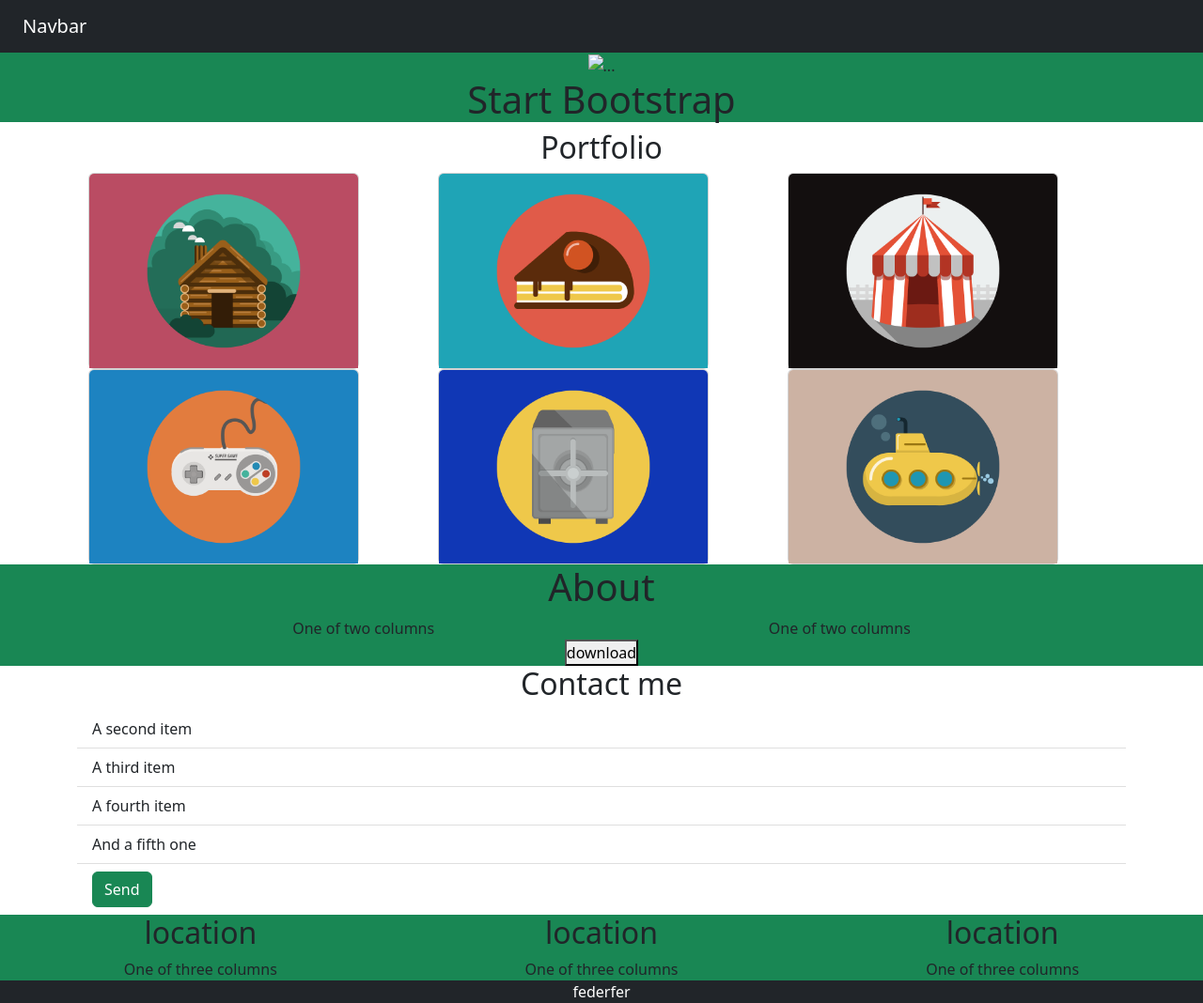
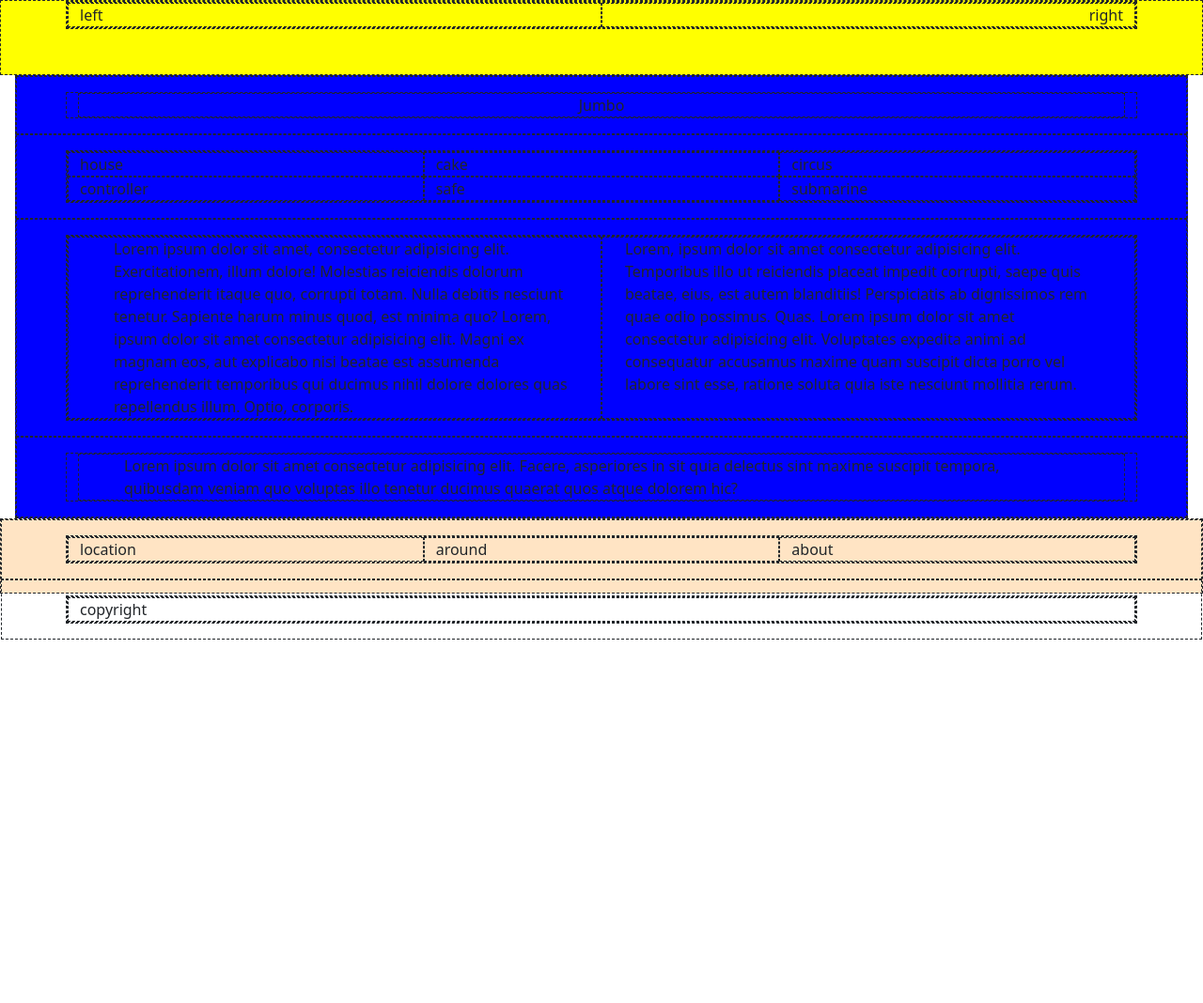
Before and after one commit to SimoneBaca/html-css-bootstrap-freelancer, a plain HTML site: page index.html in a window 1280 px wide. Shown: the whole page at 94% size. After the commit the page ends 800 px from the top, so only its background shows below. Drawn offline with nearby package versions, Linux system fonts and the light colour scheme.

Commit message:
bootstrap_layout

```diff
--- a/index.html
+++ b/index.html
@@ -1,137 +1,175 @@
 <!DOCTYPE html>
 <html lang="en">
+
   <head>
+    <title>Bootstrap Freelancer</title>
+
     <meta charset="UTF-8">
     <meta http-equiv="X-UA-Compatible" content="IE=edge">
     <meta name="viewport" content="width=device-width, initial-scale=1.0">
+
+
     <link
       href="https://cdn.jsdelivr.net/npm/bootstrap@5.2.3/dist/css/bootstrap.min.css"
       rel="stylesheet"
       integrity="sha384-rbsA2VBKQhggwzxH7pPCaAqO46MgnOM80zW1RWuH61DGLwZJEdK2Kadq2F9CUG65"
       crossorigin="anonymous">
+
+    <link rel="stylesheet"
+      href="https://cdnjs.cloudflare.com/ajax/libs/font-awesome/6.3.0/css/all.min.css"
+      integrity="sha512-SzlrxWUlpfuzQ+pcUCosxcglQRNAq/DZjVsC0lE40xsADsfeQoEypE+enwcOiGjk/bSuGGKHEyjSoQ1zVisanQ=="
+      crossorigin="anonymous" referrerpolicy="no-referrer" />
+
     <link rel="stylesheet" href="./style.css">
-        <title>Bootstrap</title>
+
+    <script defer
+      src="https://cdn.jsdelivr.net/npm/bootstrap@5.2.3/dist/js/bootstrap.bundle.min.js"
+      integrity="sha384-kenU1KFdBIe4zVF0s0G1M5b4hcpxyD9F7jL+jjXkk+Q2h455rYXK/7HAuoJl+0I4"
+      crossorigin="anonymous"></script>
   </head>
-    <body>
-        <div class="container-fluid bg-dark">
-            <nav class="navbar navbar-dark bg-dark">
-                <div class="container-fluid">
-                    <a class="navbar-brand" href="#">Navbar</a>
+
+  <body class="debug">
+    <header id="app_header">
+      <div class="container">
+        <div class="row justify-content-between">
+          <div class="col d-flex align-items-center">
+            left
           </div>
-            </nav>
-        </div>
-        <main>
-            <div class="container-fluid bg-success">
-                <div class="text-center ">
-                    <img src="" class="" alt="...">
-                    <h1>Start Bootstrap</h1>
-                </div>
-            </div>
-            <div class="container">
-                <div class="container text-center">
-                    <h2>Portfolio</h2>
-                    <div class="row row-cols-3">
-                        <div class="col-sm"><div class="card" style="width:
-                                18rem;">
-                                <img src="./img/cabin.png" class="card-img-top" alt="...">
-                            </div></div>
-                            <div class="col-sm"><div class="card" style="width:
-                                18rem;">
-                                <img src="./img/cake.png" class="card-img-top" alt="...">
-                            </div></div>
-                            <div class="col-sm"><div class="card" style="width:
-                                18rem;">
-                                <img src="./img/circus.png" class="card-img-top" alt="...">
-                            </div></div>
-                            <div class="col-sm"><div class="card" style="width:
-                                18rem;">
-                                <img src="./img/game.png" class="card-img-top" alt="...">
-                            </div></div>
-                            <div class="col-sm"><div class="card" style="width:
-                                18rem;">
-                                <img src="./img/safe.png" class="card-img-top" alt="...">
-                            </div></div>
-                            <div class="col-sm"><div class="card" style="width:
-                                18rem;">
-                                <img src="./img/submarine.png" class="card-img-top" alt="...">
-                            </div></div>
-                    </div>
-                </div>
-            </div>
-            <div class="container-fluid bg-success">
-            <div class="container">
-                <div class="text-center ">
-                    <h1>About</h1>
-                    <div class="row justify-content-evenly">
-                        <div class="col-4">
-                          One of two columns
-                        </div>
-                        <div class="col-4">
-                          One of two columns
+
+          <div class="col d-flex justify-content-end align-items-center">
+            right
           </div>
 
         </div>
-                      <button type="button" class="">download</button>
+      </div>
+
+    </header>
+
+    <main id="app_main">
+      <section class="py-3" id="jumbotron">
+        <div class="container">
+          <div class="d-flex flex-column justify-content-center
+            align-items-center">
+            Jumbo
+          </div>
+
+        </div>
+
+      </section>
+
+      <section class="py-3" id="portfolio">
+        <div class="container">
+          <div class="row row-cols-1 row-cols-md-2 row-cols-lg-3">
+            <div class="col">
+              house
+            </div>
+
+            <div class="col">
+              cake
+            </div>
+
+            <div class="col">
+              circus
+            </div>
+
+            <div class="col">
+              controller
+            </div>
+
+            <div class="col">
+              safe
+            </div>
+
+            <div class="col">
+              submarine
+            </div>
+
+          </div>
+
+        </div>
+
+      </section>
+
+      <section class="py-3" id="about">
+        <div class="container">
+          <div class="row row-cols-1 row-cols-md-2">
+            <div class="px-5 ps-md-5 pe-md-4 col">Lorem ipsum dolor sit amet,
+              consectetur adipisicing elit.
+              Exercitationem, illum dolore! Molestias reiciendis dolorum
+              reprehenderit itaque quo, corrupti
+              totam. Nulla debitis nesciunt tenetur. Sapiente harum minus quod,
+              est minima quo? Lorem, ipsum
+              dolor sit amet consectetur adipisicing elit. Magni ex magnam eos,
+              aut explicabo nisi beatae est
+              assumenda reprehenderit temporibus qui ducimus nihil dolore
+              dolores quas repellendus illum.
+              Optio, corporis.</div>
+
+            <div class="px-5 pe-md-5 ps-md-4 col">Lorem, ipsum dolor sit amet
+              consectetur adipisicing elit.
+              Temporibus illo ut reiciendis placeat impedit corrupti, saepe quis
+              beatae, eius, est autem
+              blanditiis! Perspiciatis ab dignissimos rem quae odio possimus.
+              Quas. Lorem ipsum dolor sit amet
+              consectetur adipisicing elit. Voluptates expedita animi ad
+              consequatur accusamus maxime quam
+              suscipit dicta porro vel labore sint esse, ratione soluta quia
+              iste nesciunt mollitia rerum.
+            </div>
+
+          </div>
+
+        </div>
+
+      </section>
+
+      <section class="py-3" id="call_to_action">
+        <div class="container">
+          <div class="d-flex justify-content-center align-items-center px-5">
+            Lorem ipsum dolor sit amet consectetur adipisicing elit. Facere,
+            asperiores in sit quia delectus sint maxime suscipit tempora,
+            quibusdam veniam quo voluptas illo tenetur ducimus quaerat quos
+            atque dolorem hic?
+          </div>
+
+        </div>
+
+      </section>
+
+    </main>
+
+    <footer id="app_footer">
+      <div class="footer_top py-3">
+        <div class="container">
+          <div class="row row-cols-1 row-cols-md-3">
+            <div class="col">
+              location
+            </div>
+
+            <div class="col">
+              around
+            </div>
+
+            <div class="col">
+              about
+            </div>
+
+          </div>
+
+        </div>
+
+      </div>
+      <div class="footer_bottom py-3">
+        <div class="container">
+          <div class="row">
+            <div class="col">
+              copyright
             </div>
           </div>
         </div>
       </div>
-<div class="container">
-    <h2 class="text-center">Contact me</h2>
-    <ul class="list-group list-group-flush">
-        <li class="list-group-item">A second item</li>
-        <li class="list-group-item">A third item</li>
-        <li class="list-group-item">A fourth item</li>
-        <li class="list-group-item">And a fifth one</li>
-        <li class="list-group-item"><button type="button" class="btn btn-success">Send</button></li>
-      </ul>
-</div>
-
-<div class="container-fluid text-center bg-success">
-    <div class="row align-items-start">
-
-      <div class="col">
-        <h2>location</h2>
-        One of three columns
-      </div>
-
-      <div class="col">
-        <h2>location</h2>
-        One of three columns
-      </div>
-
-      <div class="col">
-        <h2>location</h2>
-        One of three columns
-      </div>
-    </div>
-    </main>
-    <footer>
-        <div class="container-fluid bg-dark text-white">
-         <div class="text-center">
-federfer
-         </div>
     </footer>
 
+  </body>
 
-
-
-
-
-
-
-
-
-        <script
-            src="https://cdn.jsdelivr.net/npm/bootstrap@5.2.3/dist/js/bootstrap.bundle.min.js"
-            integrity="sha384-kenU1KFdBIe4zVF0s0G1M5b4hcpxyD9F7jL+jjXkk+Q2h455rYXK/7HAuoJl+0I4"
-            crossorigin="anonymous"></script>
-
-
-
-
-
-
-
-    </body>
 </html>
--- a/style.css
+++ b/style.css
@@ -1,10 +1,76 @@
-*{
+
+* {
     margin: 0;
     padding: 0;
     box-sizing: border-box;
+}
+
+.debug * {
+    border: 1px dashed;
+}
+
+.flex_container {
+    display: flex;
+    margin: 1rem 0;
+    justify-content: space-between;
+}
+
+.banner {
+    background-color: green;
+    padding:  2rem;
+    margin: 1rem;
+    text-align: center;
+}
+
+.debug #app_header {
+    height: 5rem;
+    background-color: yellow;
 
 }
 
-img{
-   max-width: 100%;
+.debug .flex_container {
+    height: 800px;
 }
+
+.debug #sidebar {
+    background-color: violet;
+}
+
+.debug #app_main {
+    height: 100%;
+    background-color: blue;
+}
+
+.debug #aside {
+    background-color: aquamarine;
+
+}
+
+.debug #app_footer {
+    height: 5rem;
+    background-color: bisque;
+
+}
+
+#app_header {
+    width: 100%;
+}
+
+#sidebar {
+    width: 29%;
+    padding: 1rem;
+}
+
+#sidebar ul {
+    list-style: none;
+}
+
+#app_main {
+    margin: 0 1rem;
+}
+
+
+
+#app_footer {
+    width: 100%;
+}
```
Lines whose indentation alone changed are shown as unchanged.
